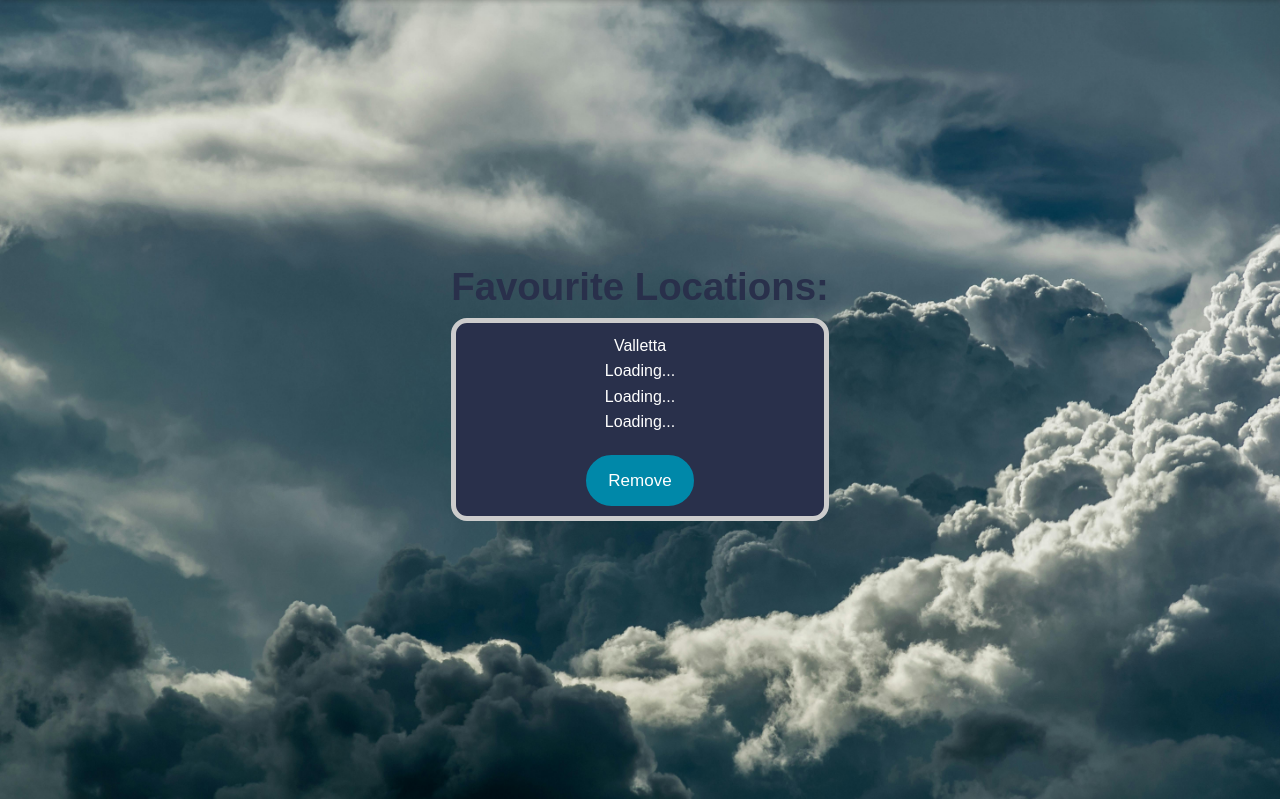
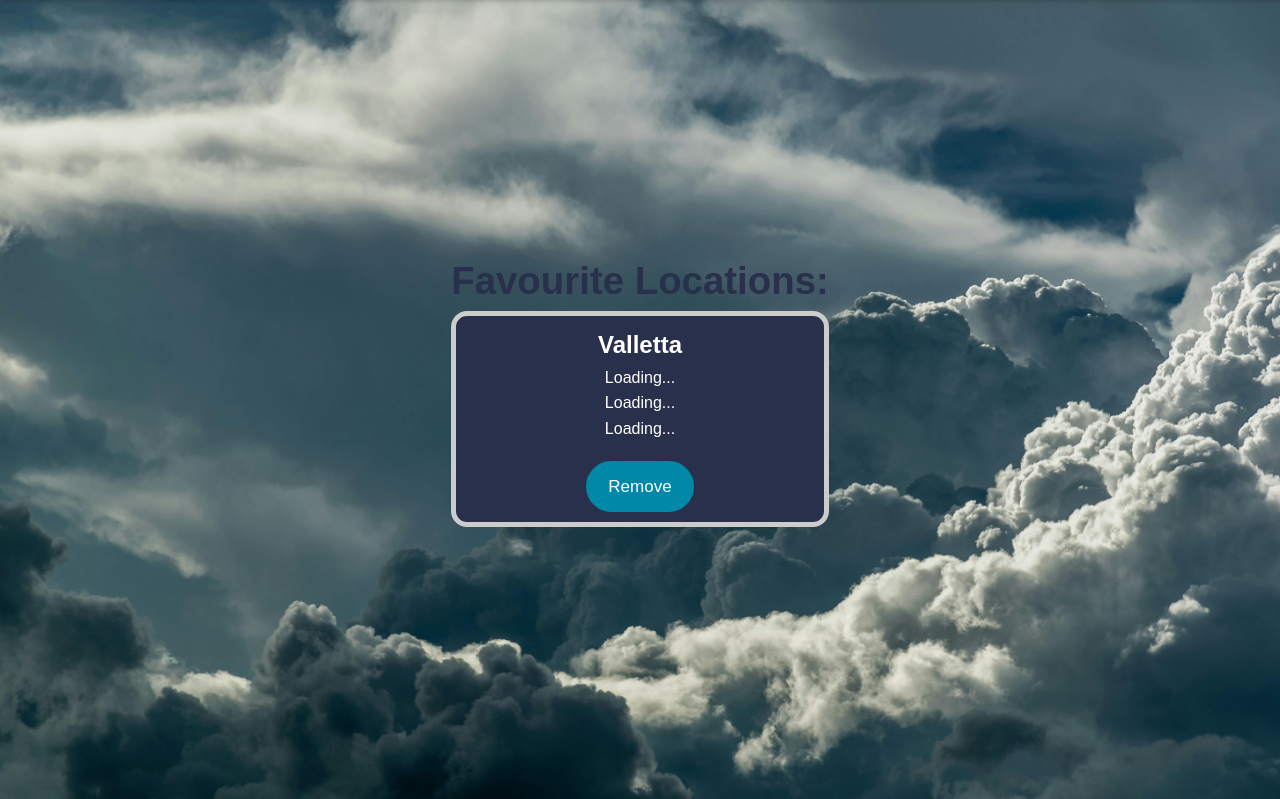
Before and after one commit to StaticRevo/GAPT-Weather-Forecasting-System, a PHP site: page /LoginWeather/fetchfavs.php in a window 1280 px wide. Shown: the part 74-873 px from the top of the page. Run offline with PHP 8.4, Linux system fonts and the light colour scheme; the visitor is signed in with stand-in values (Sample User, id 1); tables that the repository leaves empty hold one stand-in row (values such as "Sample post"); some libraries are stand-ins or nearby versions.

Commit message:
Update favourites-style.css

```diff
--- a/LoginWeather/css/favourites-style.css
+++ b/LoginWeather/css/favourites-style.css
@@ -91,7 +91,10 @@
     transition: transform 0.3s ease-out;
     text-align: center; /* Center text */
 }
-
+.city-name {
+    font-size: 24px;
+    font-weight: bold;
+}
 .favs-box h2 {
     font-size: 20px;
     margin: 0;
```
